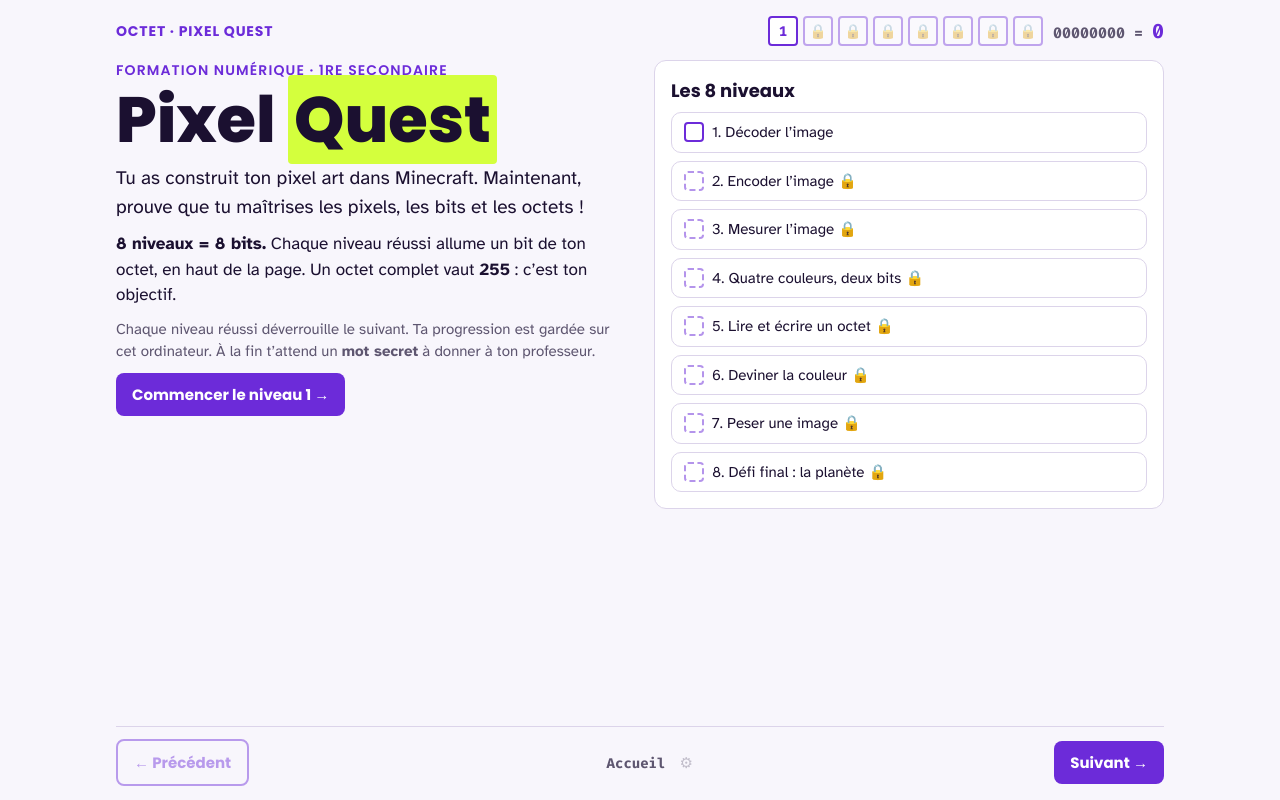
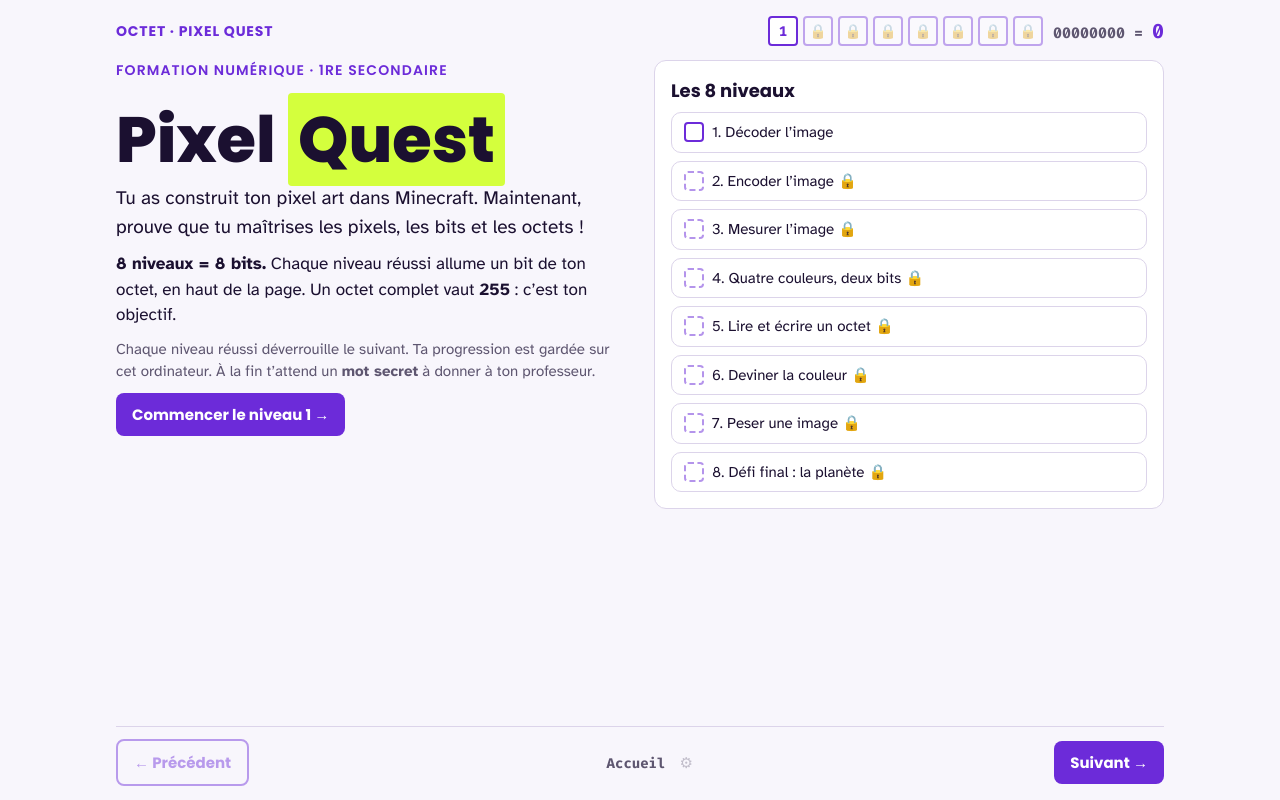
Before and after one commit to esciences/s1-formation-numerique, a plain HTML site: page pixel/pixel-quest.html in a window 1280 px wide. Drawn offline with Linux system fonts and the light colour scheme.

Commit message:
Pixel Quest : espace entre le sur-titre et le titre surligné
Co-Authored-By: Claude Opus 5.5 <noreply@anthropic.com>
Claude-Session: https://claude.ai/code/session_017afwA3WgSzEPGBJb3TLfpY

```diff
--- a/pixel/pixel-quest.html
+++ b/pixel/pixel-quest.html
@@ -66,6 +66,8 @@ h2 { font-size: clamp(26px, 4vw, 40px); }
 h3 { font-family: var(--f-titre); font-weight: 700; font-size: 18px; margin: 0 0 6px; }
 p { margin: 0 0 10px; max-width: 64ch; }
 .neon { background: var(--neon); color: #1B1030; padding: 0 6px; border-radius: 4px; }
+.eyebrow + h1 { margin-top: 24px; }
+h1 .neon { padding: 2px 10px; -webkit-box-decoration-break: clone; box-decoration-break: clone; }
 .discret { color: var(--discret); font-size: 15px; }
 code { font-family: var(--f-code); }
 
```
